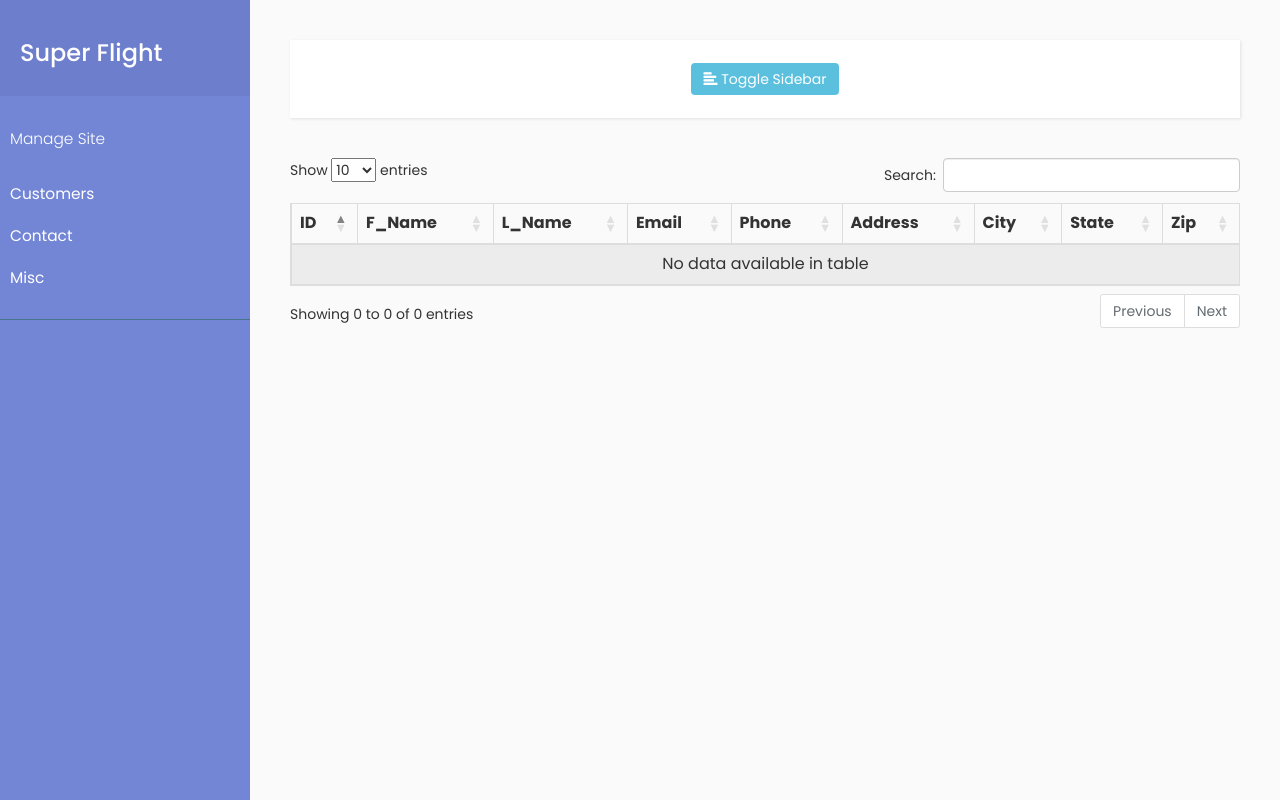
After one commit to Tian-Sky/FlightBooking, a Django app: template polls/templates/polls/manager_index.html in a window 1280 px wide. The commit adds this page. Run offline with Django 3.2, Linux system fonts and the light colour scheme; the template is opened without the code that fills it, so the values that code supplies are empty; some libraries are stand-ins or nearby versions.

Commit message:
Add Manager Page

```diff
--- /dev/null
+++ b/polls/static/polls/manager_index.css
@@ -0,0 +1,175 @@
+@import "https://fonts.googleapis.com/css?family=Poppins:300,400,500,600,700";
+
+
+body {
+    font-family: 'Poppins', sans-serif;
+    background: #fafafa;
+}
+
+p {
+    font-family: 'Poppins', sans-serif;
+    font-size: 1.1em;
+    font-weight: 300;
+    line-height: 1.7em;
+    color: #999;
+}
+
+a, a:hover, a:focus {
+    color: inherit;
+    text-decoration: none;
+    transition: all 0.3s;
+}
+
+.navbar {
+    padding: 15px 10px;
+    background: #fff;
+    border: none;
+    border-radius: 0;
+    margin-bottom: 40px;
+    box-shadow: 1px 1px 3px rgba(0, 0, 0, 0.1);
+}
+
+.navbar-btn {
+    box-shadow: none;
+    outline: none !important;
+    border: none;
+}
+
+.line {
+    width: 100%;
+    height: 1px;
+    border-bottom: 1px dashed #ddd;
+    margin: 40px 0;
+}
+
+/* ---------------------------------------------------
+    SIDEBAR STYLE
+----------------------------------------------------- */
+#sidebar {
+    width: 250px;
+    position: fixed;
+    top: 0;
+    left: 0;
+    height: 100vh;
+    z-index: 999;
+    background: #7386D5;
+    color: #fff;
+    transition: all 0.3s;
+}
+
+#sidebar.active {
+    margin-left: -250px;
+}
+
+#sidebar .sidebar-header {
+    padding: 20px;
+    background: #6d7fcc;
+}
+
+#sidebar ul.components {
+    padding: 20px 0;
+    border-bottom: 1px solid #47748b;
+}
+
+#sidebar ul p {
+    color: #fff;
+    padding: 10px;
+}
+
+#sidebar ul li a {
+    padding: 10px;
+    font-size: 1.1em;
+    display: block;
+}
+#sidebar ul li a:hover {
+    color: #7386D5;
+    background: #fff;
+}
+
+#sidebar ul li.active > a, a[aria-expanded="true"] {
+    color: #fff;
+    background: #6d7fcc;
+}
+
+
+a[data-toggle="collapse"] {
+    position: relative;
+}
+
+a[aria-expanded="false"]::before, a[aria-expanded="true"]::before {
+    content: '\e259';
+    display: block;
+    position: absolute;
+    right: 20px;
+    font-family: 'Glyphicons Halflings';
+    font-size: 0.6em;
+}
+a[aria-expanded="true"]::before {
+    content: '\e260';
+}
+
+
+ul ul a {
+    font-size: 0.9em !important;
+    padding-left: 30px !important;
+    background: #6d7fcc;
+}
+
+ul.CTAs {
+    padding: 20px;
+}
+
+ul.CTAs a {
+    text-align: center;
+    font-size: 0.9em !important;
+    display: block;
+    border-radius: 5px;
+    margin-bottom: 5px;
+}
+a.download {
+    background: #fff;
+    color: #7386D5;
+}
+a.article, a.article:hover {
+    background: #6d7fcc !important;
+    color: #fff !important;
+}
+
+
+/* ---------------------------------------------------
+    CONTENT STYLE
+----------------------------------------------------- */
+#content {
+    width: calc(100% - 250px);
+    padding: 40px;
+    min-height: 100vh;
+    transition: all 0.3s;
+    position: absolute;
+    top: 0;
+    right: 0;
+}
+#content.active {
+    width: 100%;
+}
+
+
+/* ---------------------------------------------------
+    MEDIAQUERIES
+----------------------------------------------------- */
+@media (max-width: 768px) {
+    #sidebar {
+        margin-left: -250px;
+    }
+    #sidebar.active {
+        margin-left: 0;
+    }
+    #content {
+        width: 100%;
+    }
+    #content.active {
+        width: calc(100% - 250px);
+    }
+    #sidebarCollapse span {
+        display: none;
+    }
+}
--- a/polls/static/polls/style.css
+++ b/polls/static/polls/style.css
@@ -34,6 +34,8 @@
 #selection #welcome {
     color: white;
     text-align: center;
+    padding-top: 40px;
+    padding-bottom: 40px;
 }
 
 #selection #dropdown {
--- /dev/null
+++ b/polls/templates/polls/manager_index.html
@@ -0,0 +1,140 @@
+{% load static %}
+<html>
+
+<head>
+    <script src="https://code.jquery.com/jquery-3.2.1.slim.min.js" integrity="sha384-KJ3o2DKtIkvYIK3UENzmM7KCkRr/rE9/Qpg6aAZGJwFDMVNA/GpGFF93hXpG5KkN"
+        crossorigin="anonymous"></script>
+    <script src="https://cdnjs.cloudflare.com/ajax/libs/popper.js/1.12.9/umd/popper.min.js" integrity="sha384-ApNbgh9B+Y1QKtv3Rn7W3mgPxhU9K/ScQsAP7hUibX39j7fakFPskvXusvfa0b4Q"
+        crossorigin="anonymous"></script>
+
+    <link rel="stylesheet" href="https://maxcdn.bootstrapcdn.com/bootstrap/4.0.0-beta.3/css/bootstrap.min.css" integrity="sha384-Zug+QiDoJOrZ5t4lssLdxGhVrurbmBWopoEl+M6BdEfwnCJZtKxi1KgxUyJq13dy"
+        crossorigin="anonymous">
+    <link rel="stylesheet" href="https://maxcdn.bootstrapcdn.com/bootstrap/3.3.7/css/bootstrap.min.css">
+    <link rel="stylesheet" href="https://cdn.datatables.net/1.10.16/css/dataTables.bootstrap.min.css">
+    <link rel="stylesheet" href="https://cdn.datatables.net/responsive/2.2.1/css/responsive.bootstrap.min.css">
+    <script src="//maxcdn.bootstrapcdn.com/bootstrap/4.0.0-beta.3/js/bootstrap.min.js" integrity="sha384-a5N7Y/aK3qNeh15eJKGWxsqtnX/wWdSZSKp+81YjTmS15nvnvxKHuzaWwXHDli+4"
+        crossorigin="anonymous"></script>
+    <script src="https://cdnjs.cloudflare.com/ajax/libs/malihu-custom-scrollbar-plugin/3.1.5/jquery.mCustomScrollbar.concat.min.js"></script>
+    <script src="https://cdn.datatables.net/1.10.16/js/jquery.dataTables.min.js"></script>
+    <script src="https://cdn.datatables.net/1.10.16/js/dataTables.bootstrap.min.js"></script>
+    <title>SuperFligt Manager</title>
+</head>
+
+<body>
+    <link rel="stylesheet" type="text/css" href="{% static 'polls/manager_index.css' %}" />
+    <div class="wrapper">
+        <!-- Sidebar Holder -->
+        <nav id="sidebar">
+            <div class="sidebar-header">
+                <h3>Super Flight</h3>
+            </div>
+
+            <ul class="list-unstyled components menu">
+                <p>Manage Site</p>
+                <li>
+                    <a href="#customers" class="menu-btn">Customers</a>
+                </li>
+                <li>
+                    <a href="#contact" class="menu-btn">Contact</a>
+                </li>
+                <li>
+                    <a href="#misc" class="menu-btn">Misc</a>
+                </li>
+            </ul>
+        </nav>
+
+        <!-- Page Content Holder -->
+        <div id="content">
+
+            <nav class="navbar navbar-default">
+                <div class="container-fluid">
+
+                    <div class="navbar-header">
+                        <button type="button" id="sidebarCollapse" class="btn btn-info navbar-btn">
+                            <i class="glyphicon glyphicon-align-left"></i>
+                            <span>Toggle Sidebar</span>
+                        </button>
+                    </div>
+                </div>
+            </nav>
+
+            <div id="content-link">
+                <div class="menu-content customers">
+                    <table class="table table-striped table-bordered" id="customer_table">
+                        <thead>
+                            <tr>
+                                <th scope=" col ">ID</th>
+                                <th scope="col ">F_Name</th>
+                                <th scope="col ">L_Name</th>
+                                <th scope="col ">Email</th>
+                                <th scope="col ">Phone</th>
+                                <th scope="col ">Address</th>
+                                <th scope="col ">City</th>
+                                <th scope="col ">State</th>
+                                <th scope="col ">Zip</th>
+                            </tr>
+                        </thead>
+                        <tbody>
+                            {% for customer in customers %}
+                            <tr>
+                                <!-- <th scope="row "></th> -->
+                                <td>{{ customer.customer_id }}</td>
+                                <td>{{ customer.first_name }}</td>
+                                <td>{{ customer.last_name }}</td>
+                                <td>{{ customer.email }}</td>
+                                <td>{{ customer.phone }}</td>
+                                <td>{{ customer.address }}</td>
+                                <td>{{ customer.city }}</td>
+                                <td>{{ customer.state }}</td>
+                                <td>{{ customer.zip }}</td>
+                            </tr>
+                            {% endfor %}
+                        </tbody>
+                    </table>
+                </div>
+                <div class="menu-content contact ">Contact</div>
+                <div class="menu-content misc ">Misc</div>
+            </div>
+        </div>
+    </div>
+</body>
+
+<script type="text/javascript ">
+    $(document).ready(function () {
+        $('#customer_table').DataTable();
+    });
+
+    $(document).ready(function () {
+        $("#sidebar ").mCustomScrollbar({
+            theme: "minimal "
+        });
+
+        $('#sidebarCollapse').on('click', function () {
+            $('#sidebar, #content').toggleClass('active');
+            $('.collapse.in').toggleClass('in');
+            $('a[aria-expanded=true]').attr('aria-expanded', 'false');
+        });
+    });
+
+    var $content = $('.menu-content');
+
+    function showContent(type) {
+        // this assumes that you really must select
+        // the content using a class and not an ID (which you've
+        // referenced in the href)
+        $content.hide().filter('.' + type).show();
+    }
+
+    $('.menu').on('click', '.menu-btn', function (e) {
+        // get the type to pass to showContent by grabbing
+        // the hash from the anchor href and removing the first
+        // character (the #)
+        showContent(e.currentTarget.hash.slice(1));
+        e.preventDefault();
+    });
+
+    // show 'about' content only on page load (if you want)
+    showContent('customers');
+</script>
+
+</html>
--- a/polls/templates/polls/search.html
+++ b/polls/templates/polls/search.html
@@ -16,6 +16,8 @@
 
 <body>
     <link rel="stylesheet" type="text/css" href="{% static 'polls/search.css' %}" />
+    <div id="body">
+        <div id="empty"></div>
         <div id="content">
             <div id="search_table">
                 <table class="table table-striped">
@@ -50,6 +52,7 @@
                 </table>
             </div>
         </div>
+    </div>
 </body>
 
 
--- a/polls/urls.py
+++ b/polls/urls.py
@@ -16,5 +16,6 @@ urlpatterns = [
     # path('<int:pk>/results/', views.ResultsView.as_view(), name='results'),
     # path('<int:question_id>/vote/', views.vote, name='vote'),
     path('search', views.search, name='search'),
-    path('customer', views.customer, name='customer')
+    path('customer', views.customer, name='customer'),
+    path('manager', views.manager, name="manager")
 ]
```
Also changed, not shown: polls/static/polls/search.css (+10 -5 lines), polls/views.py (+10 -1 lines). Lines whose indentation alone changed are shown as unchanged.
